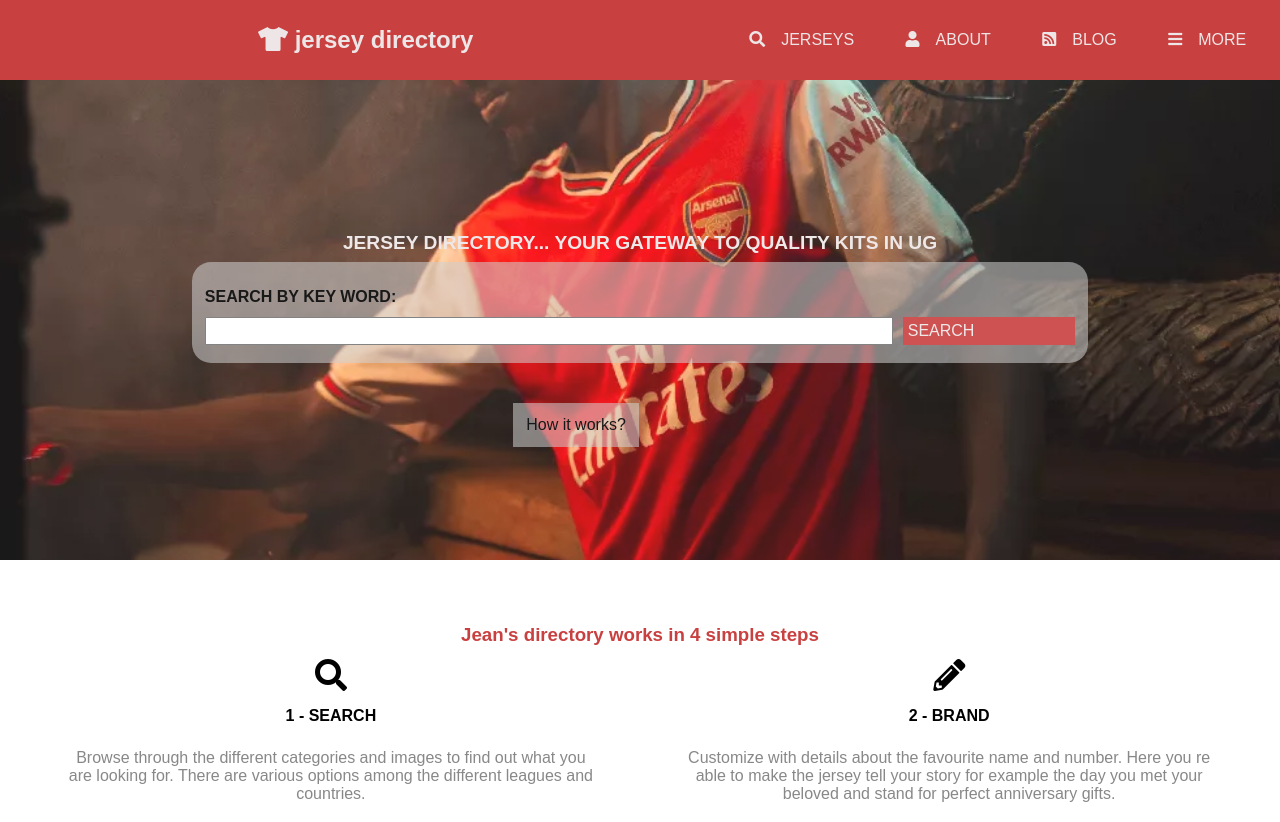
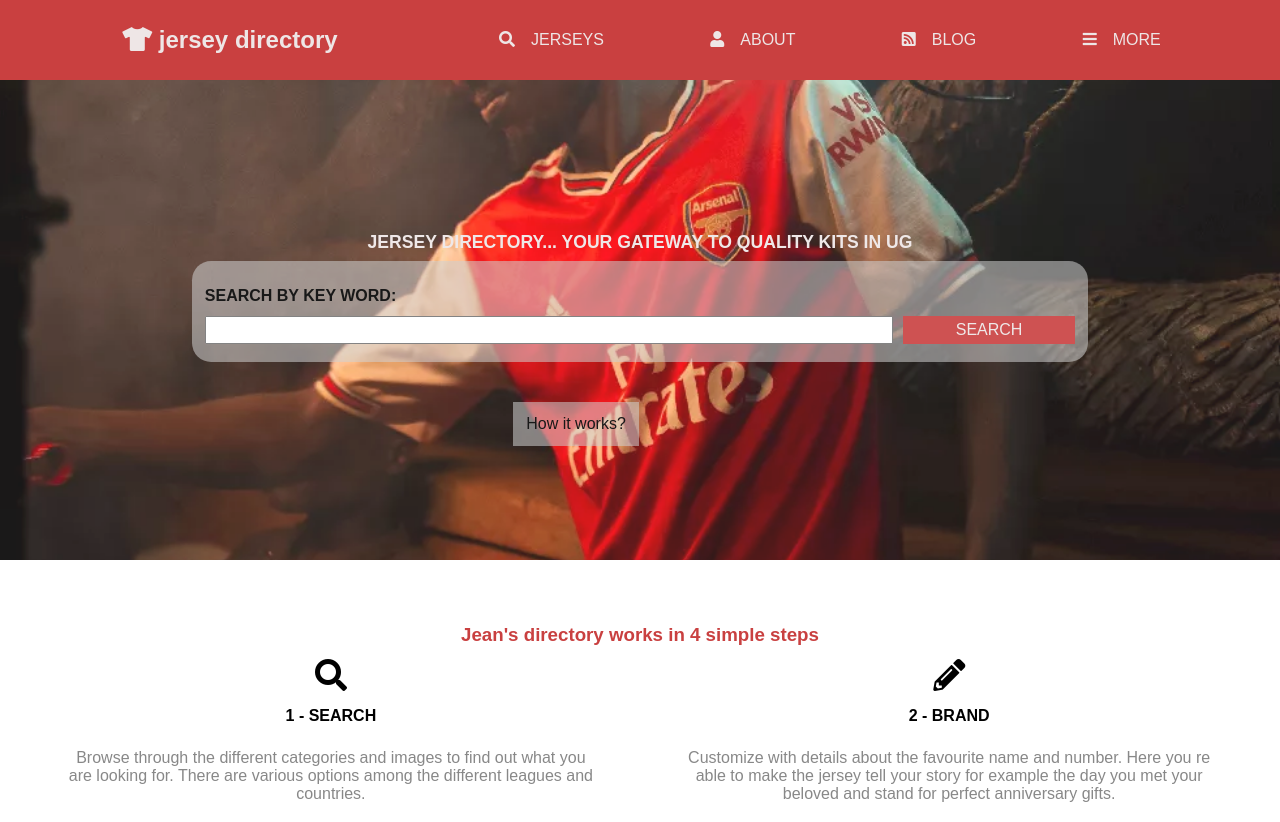
Before and after one commit to KabohaJeanMark/jersey-directory, a website: page index.html in a window 1280 px wide. Shown: the top 822 px of the page. Drawn offline with nearby package versions, Linux system fonts and the light colour scheme.

Commit message:
Add styling for navbar to have equal padding and margin left and right for large screens and tablets

```diff
--- a/css/styles.css
+++ b/css/styles.css
@@ -106,7 +106,7 @@ img {
 .landing-text h2 {
   color: rgb(238, 230, 230);
   padding: 0.5rem;
-  font-size: 1.2rem;
+  font-size: 1.1rem;
   font-weight: bolder;
   text-align: center;
 }
@@ -133,6 +133,7 @@ img {
 .form-container {
   display: flex;
   flex-direction: column;
+  text-align: center;
 }
 
 input[type=text],
@@ -498,7 +499,7 @@ footer {
 
   .logo-div {
     margin: auto;
-    width: 80%;
+    padding-left: 5%;
   }
 
   .landing-image {
--- a/index.html
+++ b/index.html
@@ -134,7 +134,7 @@
                             </div>
                         </div>
                         <div class="article-image">
-                            <img src="assets/pr-mobile-landing.png" alt="jd">
+                            <img src="assets/pr-mobile-landing-improved.png" alt="jd">
                         </div>
                     </div>
                 </article>
```
Also changed, not shown: assets/pr-mobile-landing-improved.png (added).
